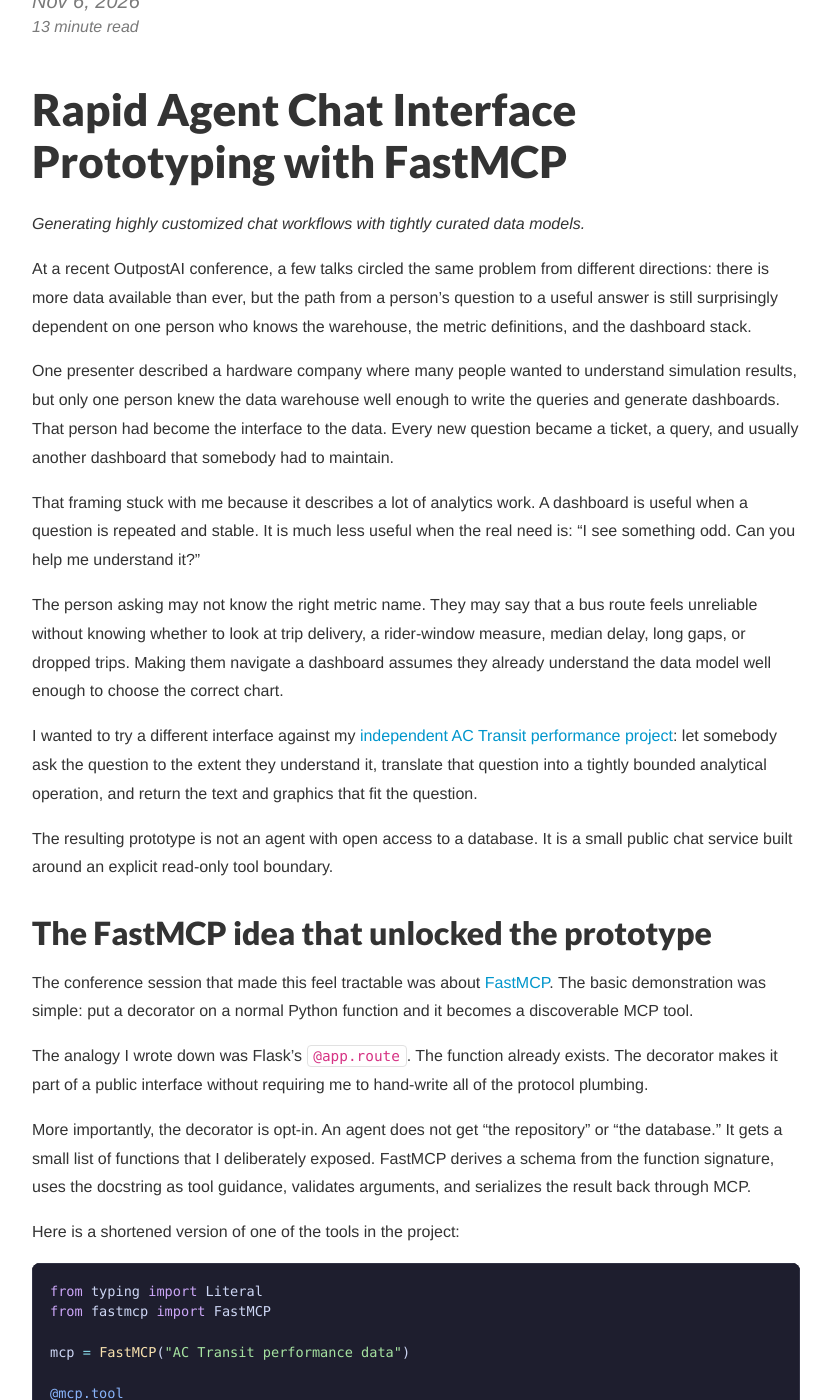
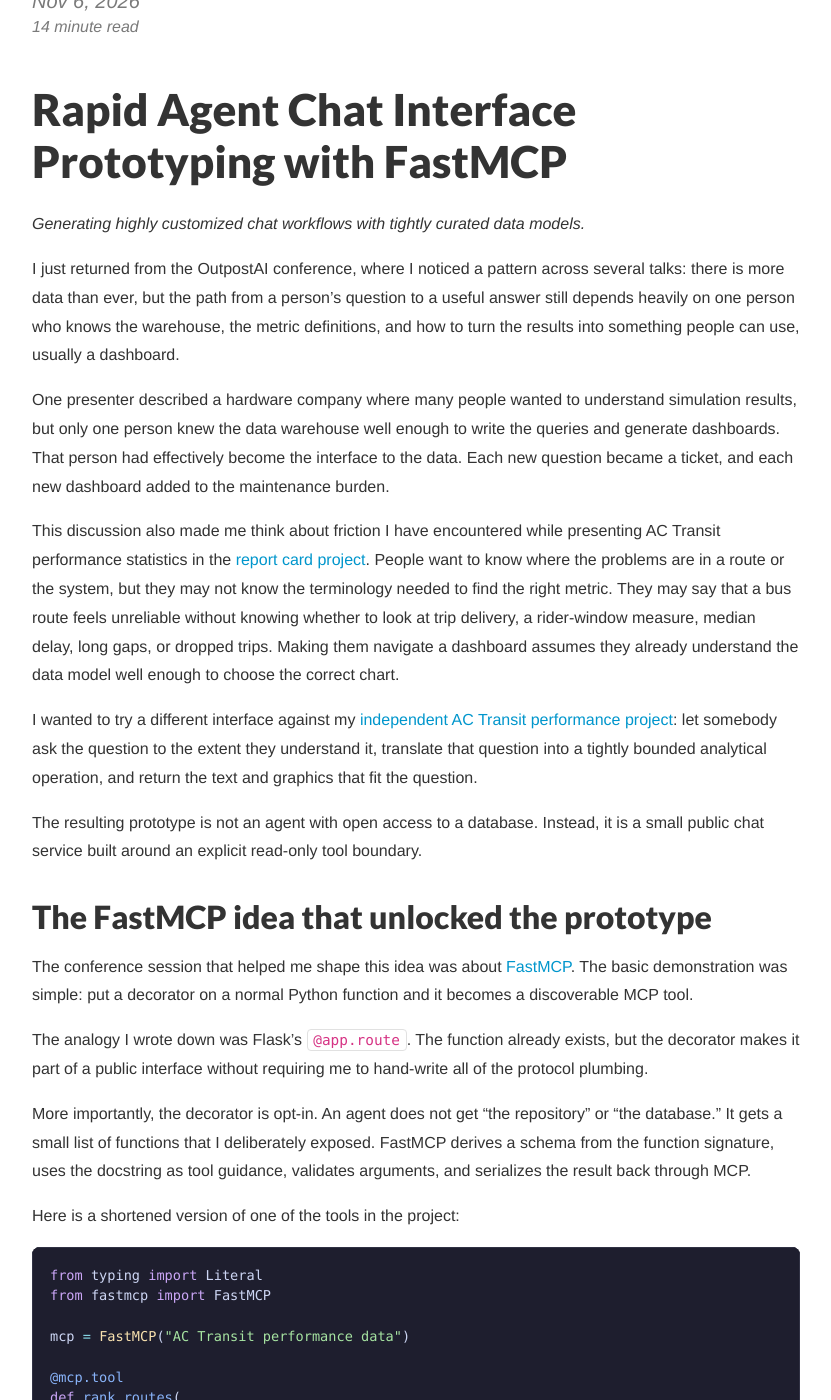
Before and after one commit to kuanb/kuanb.github.io, a Jekyll site: the page built from _posts/2026-11-06-rapid-agent-chat-interface-prototyping-with-fastmcp.md, in a window 1280 px wide and 1400 px high, scrolled down 304 px. Shown: the whole window, without its empty margins (224-1055 px from the left). Built offline with Jekyll 4.4.1, drawn with Linux system fonts in a browser that asks for light colours; comment, search, counter and statistics services are not loaded; some of the changed text lies outside the part shown.

Commit message:
Revise FastMCP post copy and explain RAG

````diff
--- a/_posts/2026-11-06-rapid-agent-chat-interface-prototyping-with-fastmcp.md
+++ b/_posts/2026-11-06-rapid-agent-chat-interface-prototyping-with-fastmcp.md
@@ -10,23 +10,21 @@
 
 *Generating highly customized chat workflows with tightly curated data models.*
 
-At a recent OutpostAI conference, a few talks circled the same problem from different directions: there is more data available than ever, but the path from a person's question to a useful answer is still surprisingly dependent on one person who knows the warehouse, the metric definitions, and the dashboard stack.
+I just returned from the OutpostAI conference, where I noticed a pattern across several talks: there is more data than ever, but the path from a person's question to a useful answer still depends heavily on one person who knows the warehouse, the metric definitions, and how to turn the results into something people can use, usually a dashboard.
 
-One presenter described a hardware company where many people wanted to understand simulation results, but only one person knew the data warehouse well enough to write the queries and generate dashboards. That person had become the interface to the data. Every new question became a ticket, a query, and usually another dashboard that somebody had to maintain.
+One presenter described a hardware company where many people wanted to understand simulation results, but only one person knew the data warehouse well enough to write the queries and generate dashboards. That person had effectively become the interface to the data. Each new question became a ticket, and each new dashboard added to the maintenance burden.
 
-That framing stuck with me because it describes a lot of analytics work. A dashboard is useful when a question is repeated and stable. It is much less useful when the real need is: "I see something odd. Can you help me understand it?"
-
-The person asking may not know the right metric name. They may say that a bus route feels unreliable without knowing whether to look at trip delivery, a rider-window measure, median delay, long gaps, or dropped trips. Making them navigate a dashboard assumes they already understand the data model well enough to choose the correct chart.
+This discussion also made me think about friction I have encountered while presenting AC Transit performance statistics in the [report card project](https://ac-transit.com/report-card/). People want to know where the problems are in a route or the system, but they may not know the terminology needed to find the right metric. They may say that a bus route feels unreliable without knowing whether to look at trip delivery, a rider-window measure, median delay, long gaps, or dropped trips. Making them navigate a dashboard assumes they already understand the data model well enough to choose the correct chart.
 
 I wanted to try a different interface against my [independent AC Transit performance project](https://ac-transit.com/ask/): let somebody ask the question to the extent they understand it, translate that question into a tightly bounded analytical operation, and return the text and graphics that fit the question.
 
-The resulting prototype is not an agent with open access to a database. It is a small public chat service built around an explicit read-only tool boundary.
+The resulting prototype is not an agent with open access to a database. Instead, it is a small public chat service built around an explicit read-only tool boundary.
 
 ## The FastMCP idea that unlocked the prototype
 
-The conference session that made this feel tractable was about [FastMCP](https://gofastmcp.com/). The basic demonstration was simple: put a decorator on a normal Python function and it becomes a discoverable MCP tool.
+The conference session that helped me shape this idea was about [FastMCP](https://gofastmcp.com/). The basic demonstration was simple: put a decorator on a normal Python function and it becomes a discoverable MCP tool.
 
-The analogy I wrote down was Flask's `@app.route`. The function already exists. The decorator makes it part of a public interface without requiring me to hand-write all of the protocol plumbing.
+The analogy I wrote down was Flask's `@app.route`. The function already exists, but the decorator makes it part of a public interface without requiring me to hand-write all of the protocol plumbing.
 
 More importantly, the decorator is opt-in. An agent does not get "the repository" or "the database." It gets a small list of functions that I deliberately exposed. FastMCP derives a schema from the function signature, uses the docstring as tool guidance, validates arguments, and serializes the result back through MCP.
 
@@ -61,13 +59,17 @@
     )
 ```
 
-Those `Literal` types are doing real product work. The model cannot invent a metric or silently mix regular local service with school, All Nighter, or Transbay routes. A request outside the enum is rejected before it reaches the query code.
+Those `Literal` types are doing real product work. The model cannot invent a metric or accidentally mix regular local service with school, All Nighter, or Transbay routes. Those service types should be analyzed separately, but a visitor may not know that the distinction matters. A request outside the enum is rejected before it reaches the query code.
 
 I currently expose only a handful of tools: route and system summaries, same-group route comparisons, route rankings, hourly profiles, a bounded scheduled-arrival list, and public metric definitions. Undecorated helpers and raw query methods stay invisible.
 
 ## The workflow
 
 I kept the architecture entirely in GCP except for the static site. The page is hosted on GitHub Pages, the analysis service and MCP run on Cloud Run, the model is accessed through Vertex AI, and the tools read published JSON summaries from Cloud Storage or bounded data from BigQuery.
+
+This makes the prototype a tool-driven form of [retrieval-augmented generation (RAG)](https://en.wikipedia.org/wiki/Retrieval-augmented_generation), although it is not the usual document-and-vector-database version. RAG supplements a language model's trained knowledge with information retrieved from an external source when it answers a question.
+
+Here, the retrieval step is a bounded MCP tool call rather than a semantic search over document chunks. The tools query published JSON summaries or BigQuery, Gemini uses the returned data to write a short answer, and the same tool results supply the charts and tables. The model therefore generates from current AC Transit data instead of relying only on facts stored in its weights.
 
 The important parts of the architecture are the two sets of gates: one before the model sees a request, and another before a response reaches the browser.
 
@@ -106,11 +108,11 @@
 
 *The public interface makes the cost controls visible and keeps follow-up questions attached to the latest answer.*
 
-## Input hardening is only half of the problem
+## Input hardening is the first half of the lifecycle
 
 Because this is a public service, I assume people will eventually send requests that are irrelevant, adversarial, or simply much larger than I intended. I also want a brief burst of attention to remain cheap.
 
-The current request gates are intentionally aggressive:
+The current request gates are intentionally aggressive because this is still a prototype:
 
 - 500 characters per prompt
 - one request every 20 seconds per browser
@@ -119,12 +121,12 @@
 - a shared daily question budget
 - no more than three follow-ups in a thread
 - no more than four tool calls and two tool rounds per answer
-- at most 31 calendar days for the heavier analytical tools
+- at most 31 calendar days for the heavier analytical tools, with plans to extend this window
 - at most four hours and 250 rows for a scheduled-arrival listing
 
 These are configuration values, not magic numbers. They can change as I observe real use. The point is that cost and abuse controls are part of the interface, not an invisible emergency measure. The page tells a visitor why they are waiting and how much shared capacity remains.
 
-Prompt rules are useful, but they are not the security boundary. The harder boundary is that every callable function is read-only, bounded, and typed. There is no general SQL tool. There is no write tool. There is no way to ask for an unbounded table dump.
+Prompt rules are useful, but I do not treat them as a reliable security boundary. The harder boundary is that every callable function is read-only, bounded, and typed. There is no general SQL tool and no write tool, which sharply limits the available abuse paths. Row and date limits also block bulk extraction; there is no way to ask for an unbounded table dump.
 
 ## Constraining the response is just as important
 
@@ -202,7 +204,7 @@
 
 ## The data model still matters
 
-A chat box does not remove the need for a semantic layer. It makes that layer more important.
+A chat box does not remove the need for a semantic layer.
 
 For example, the project distinguishes **On Time Service Delivered**, a stop-level rider-window measure, from **Trip delivery**, which measures whether scheduled trips were observed running. A casual question about buses "not showing up" could refer to either one. The tool descriptions, metric registry, and system policy help the agent select the right operation and explain the caveat.
 
@@ -233,8 +235,8 @@
 
 ## What I like about this pattern
 
-Dashboards are not going away. Stable metrics still deserve stable views. The chat interface is useful for the space before a question has become stable enough to deserve one.
+Dashboards are not going away, and well-curated ones remain critical. The chat interface is useful for the space before a question has become stable enough to deserve one. Patterns in logged requests can show which information my pre-built dashboards surface poorly. They can also help translate questions from people who understand the service problem but do not know the system's metric names, making the existing metrics easier to use.
 
-FastMCP made it quick to turn existing Python functions into an explicit agent-facing interface. The harder and more interesting work was deciding what not to expose: which metrics are valid, which route groups are comparable, how much data a tool may return, and which response shapes the frontend will accept.
+FastMCP made the last mile of this workflow quick by turning existing Python functions into an explicit agent-facing interface. The harder work was curation: deciding what not to expose, which metrics are valid, which route groups are comparable, how much data a tool may return, and which response shapes the frontend will accept. That curation still has to leave the tool flexible and useful for a general audience.
 
-That constraint is what makes the public experiment feel viable. The user gets a customized answer without needing to know the warehouse or dashboard taxonomy. The agent gets flexibility in choosing among a few useful operations. The data service remains read-only and bounded. The browser does the presentation work. And the traces left behind can become the tests that keep the interface from getting worse as it grows.
+The user gets a customized answer without needing to know the warehouse or dashboard taxonomy. The agent gets flexibility in choosing among a few useful operations. The data service remains read-only and bounded. The browser does the presentation work. The traces left behind can become the tests that keep the interface from getting worse as it grows.
````
